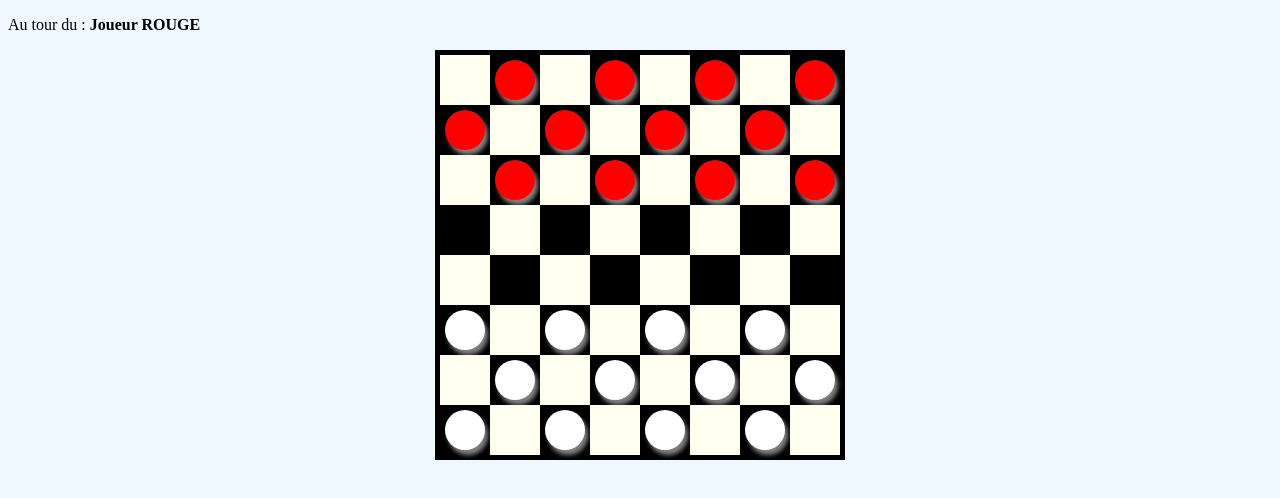
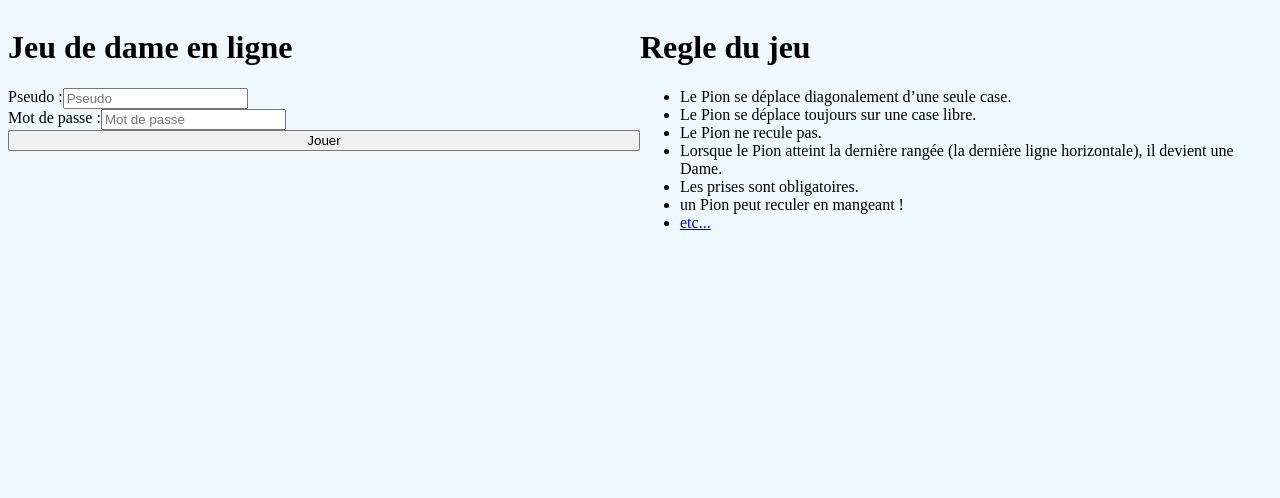
Before and after one commit to gueyemoo/Checkers, a plain HTML site: page client/game.html in a window 1280 px wide. Drawn offline with nearby package versions, Linux system fonts and the light colour scheme.

Commit message:
Remove the index so we have a SPA

```diff
--- a/client/game.html
+++ b/client/game.html
@@ -9,9 +9,48 @@
   </head>
 
   <body>
+    <div id="menu">
+      <div id="container">
+        <div id="home">
+          <h1>Jeu de dame en ligne</h1>
+          <div class="formCase">
+            <label for="pseudo"> Pseudo : </label>
+            <input type="text" placeholder="Pseudo" />
+          </div>
+          <div class="formCase">
+            <label for="password"> Mot de passe : </label>
+            <input type="password" placeholder="Mot de passe" />
+          </div>
+          <button type="button" onclick="startGame()">Jouer</button>
+        </div>
 
+        <div id="regle">
+          <h1>Regle du jeu</h1>
+          <ul>
+            <li>Le Pion se déplace diagonalement d’une seule case.</li>
+            <li>Le Pion se déplace toujours sur une case libre.</li>
+            <li>Le Pion ne recule pas.</li>
+            <li>
+              Lorsque le Pion atteint la dernière rangée (la dernière ligne
+              horizontale), il devient une Dame.
+            </li>
+            <li>Les prises sont obligatoires.</li>
+            <li>un Pion peut reculer en mangeant !</li>
+            <li>
+              <a href="https://www.regledujeu.fr/regle-jeu-de-dames/">
+                etc...
+              </a>
+            </li>
+          </ul>
+        </div>
+      </div>
+    </div>
+
+    <div id="gameContainer" style="display: none">
       <div id="informations">
-        <p>Au tour du : <span id="currentPlayer"> <b>Joueur ROUGE</b> </span></p>
+        <p>
+          Au tour du : <span id="currentPlayer"> <b>Joueur NOIR</b> </span>
+        </p>
       </div>
 
       <div id="game">
@@ -20,6 +59,7 @@
         <!-- <div class="noir" id="tile01"> svg si pion dedans </div> -->
         <!-- ... -->
       </div>
+    </div>
 
     <script
       src="https://code.jquery.com/jquery-3.2.1.min.js"
@@ -27,5 +67,11 @@
       crossorigin="anonymous"
     ></script>
     <script src="game.js"></script>
+    <script>
+      function startGame() {
+        $("#menu").css("display", "none");
+        $("#gameContainer").css("display", "inherit");
+      }
+    </script>
   </body>
 </html>
--- a/client/index.html
+++ /dev/null
@@ -1,41 +0,0 @@
-<!DOCTYPE html>
-<html lang="en">
-  <head>
-    <meta charset="UTF-8" />
-    <meta http-equiv="X-UA-Compatible" content="IE=edge" />
-    <meta name="viewport" content="width=device-width, initial-scale=1.0" />
-    <link href="map.css" rel="stylesheet" type="text/css" />
-    <title>Jeu de dame</title>
-  </head>
-
-  <body>
-    <div id="container">
-      <div id="home">
-        <h1>Jeu de dame en ligne</h1>
-        <form id="userForm" action="/game.html">
-            <div class="formCase">
-                <label for="pseudo"> Pseudo : </label> <input type="text" placeholder="Pseudo" />
-            </div>
-            <div class="formCase">
-                <label for="password"> Mot de passe : </label> <input type="password" placeholder="Mot de passe" />
-            </div>
-          <input type="submit" value="Jouer" name="submit" />
-        </form>
-      </div>
-
-      <div id="regle">
-        <h1>Regle du jeu</h1>
-        <ul>
-          <li>Le Pion se déplace diagonalement d’une seule case.</li>
-          <li>Le Pion se déplace toujours sur une case libre.</li>
-          <li>Le Pion ne recule pas.</li>
-          <li>Lorsque le Pion atteint la dernière rangée (la dernière ligne horizontale), il devient une Dame.</li>
-          <li>Les prises sont obligatoires.</li>
-          <li>un Pion peut reculer en mangeant !</li>
-          <li> <a href="https://www.regledujeu.fr/regle-jeu-de-dames/"> etc... </a> </li>
-        </ul>
-      </div>
-    </div>
-
-  </body>
-</html>
```
